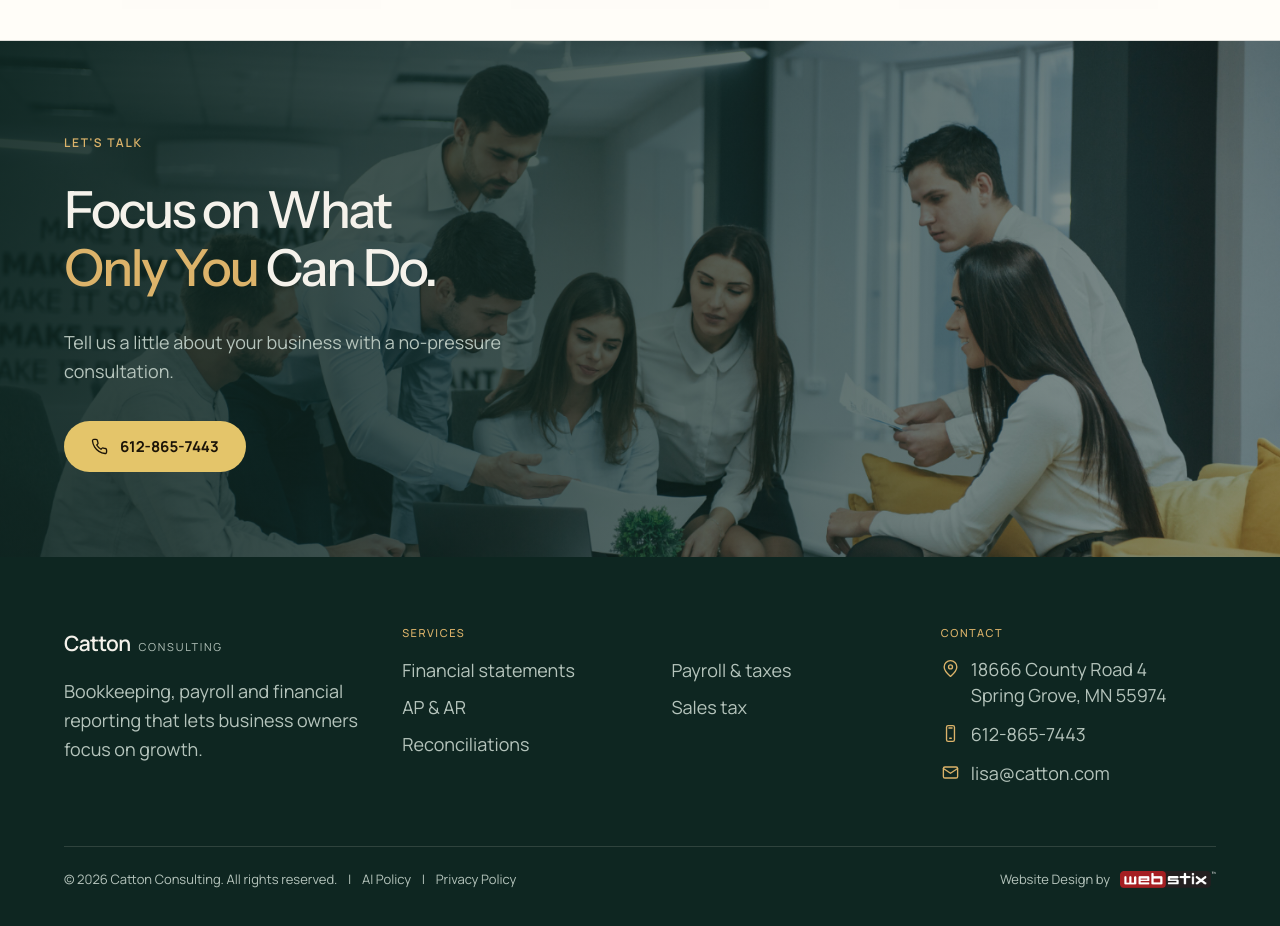
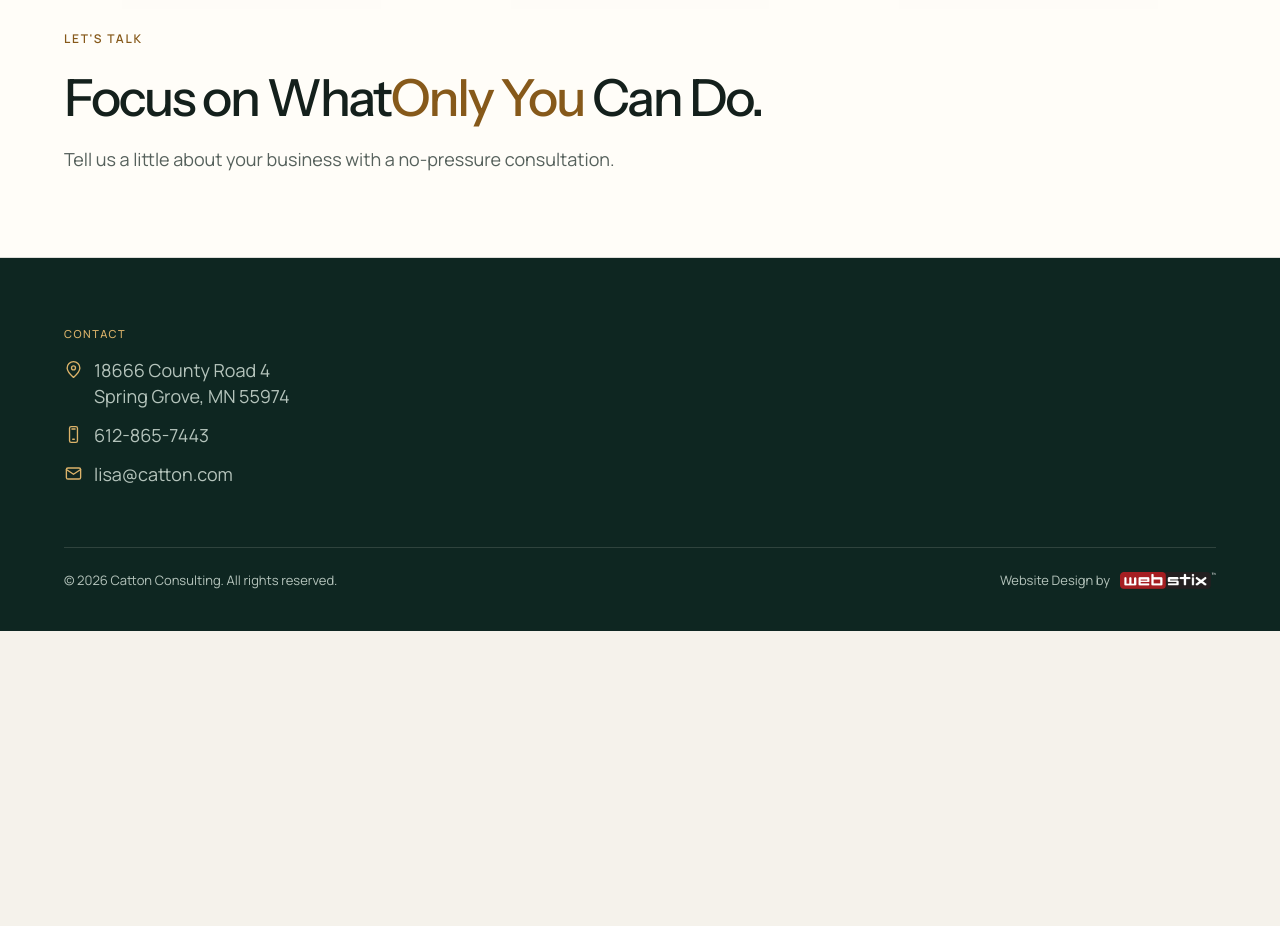
Before and after one commit to webstix-git/Catton-Consulting, a Next.js app: page / in a window 1280 px wide. Shown: the part 2680-3606 px from the top of the page. After the commit the page ends 3311 px from the top, so only its background shows below. Built offline with nearby package versions, Linux system fonts and the light colour scheme.

Commit message:
client feedabcl

```diff
--- a/app/globals.css
+++ b/app/globals.css
@@ -126,6 +126,10 @@ header.nav.scrolled .menu-btn{border-color:var(--line)}
 .service-tags{display:flex;flex-wrap:wrap;gap:8px;margin-top:18px}
 .service-tags span{padding:7px 11px;border:1px solid var(--line);border-radius:var(--r-pill);color:var(--ink-muted);font-size:11px;font-weight:650;letter-spacing:.04em}
 .service-line:first-child .service-tags span{background:rgba(220,179,106,.2);border-color:rgba(168,116,42,.42);color:var(--brass-text);font-weight:750}
+.services-close{max-width:760px;margin-top:18px}
+.services-close h2{margin-top:18px}
+.services-close h2 em{color:var(--brass-text);font-style:normal}
+.services-close p{color:var(--ink-muted);font-size:18px;line-height:1.6;margin-top:18px;max-width:36em}
 
 /* business outcome image section */
 .bleed{position:relative;min-height:760px;display:flex;align-items:center;color:var(--ink);overflow:hidden;background:var(--paper-2)}
--- a/components/HomePage.tsx
+++ b/components/HomePage.tsx
@@ -97,28 +97,16 @@ export function HomePage() {
                 </div>
               </article>
             </div>
-          </div>
-        </section>
-
-        <section className="dark cta" id="contact" aria-labelledby="ct-h">
-          <div className="cta-photo" aria-hidden="true">
-            <img src="/assets/catton-team-collaboration.jpg" alt="" />
-          </div>
-          <div className="wrap cta-grid">
-            <div className="rv">
+            <div className="services-close rv">
               <span className="eyebrow">Let&apos;s talk</span>
-              <h2 className="display" id="ct-h"><span className="heading-line">Focus on What</span><span className="heading-line"><em>Only You</em> Can Do.</span></h2>
-              <p className="l">Tell us a little about your business with a no-pressure consultation.</p>
-              <a className="btn btn-gold" href="tel:+16128657443">
-                <svg viewBox="0 0 24 24" aria-hidden="true"><path d="M22 16.92v3a2 2 0 0 1-2.18 2 19.79 19.79 0 0 1-8.63-3.07 19.5 19.5 0 0 1-6-6A19.79 19.79 0 0 1 2.12 4.18 2 2 0 0 1 4.11 2h3a2 2 0 0 1 2 1.72c.13.96.36 1.9.69 2.8a2 2 0 0 1-.45 2.11L8.09 9.91a16 16 0 0 0 6 6l1.27-1.27a2 2 0 0 1 2.11-.45c.91.33 1.85.56 2.81.69A2 2 0 0 1 22 16.92z" /></svg>
-                612-865-7443
-              </a>
+              <h2 className="h2"><span className="heading-line">Focus on What</span><span className="heading-line"><em>Only You</em> Can Do.</span></h2>
+              <p>Tell us a little about your business with a no-pressure consultation.</p>
             </div>
           </div>
         </section>
       </main>
 
-      <SiteFooter home />
+      <SiteFooter />
     </div>
   );
 }
--- a/components/SiteFooter.tsx
+++ b/components/SiteFooter.tsx
@@ -1,35 +1,8 @@
-import Link from "next/link";
-
-type SiteFooterProps = {
-  home?: boolean;
-};
-
-export function SiteFooter({ home = false }: SiteFooterProps) {
-  const to = (hash: string) => (home ? hash : `/${hash}`);
-
+export function SiteFooter() {
   return (
     <footer>
       <div className="wrap">
         <div className="foot-top">
-          <div>
-            <a href={home ? "#top" : "/"} className="logo">Catton <span>Consulting</span></a>
-            <p style={{ marginTop: 16, maxWidth: "26em" }}>Bookkeeping, payroll and financial reporting that lets business owners focus on growth.</p>
-          </div>
-          <div>
-            <h4>Services</h4>
-            <ul>
-              <li><a href={to("#services")}>Financial statements</a></li>
-              <li><a href={to("#services")}>AP &amp; AR</a></li>
-              <li><a href={to("#services")}>Reconciliations</a></li>
-            </ul>
-          </div>
-          <div>
-            <h4 className="foot-label-spacer" aria-hidden="true">Services</h4>
-            <ul>
-              <li><a href={to("#services")}>Payroll &amp; taxes</a></li>
-              <li><a href={to("#services")}>Sales tax</a></li>
-            </ul>
-          </div>
           <div>
             <h4>Contact</h4>
             <ul className="footer-contact">
@@ -40,7 +13,7 @@ export function SiteFooter({ home = false }: SiteFooterProps) {
           </div>
         </div>
         <div className="foot-bot">
-          <p className="copyline">© <span id="yr">{new Date().getFullYear()}</span> Catton Consulting. All rights reserved. <span className="sep">|</span> <Link href="/ai-policy">AI Policy</Link> <span className="sep">|</span> <Link href="/privacy-policy">Privacy Policy</Link></p>
+          <p className="copyline">© <span id="yr">{new Date().getFullYear()}</span> Catton Consulting. All rights reserved.</p>
           <p className="design-credit">Website Design by <a href="https://www.webstix.com/" target="_blank" rel="noopener" aria-label="Webstix"><span className="webstix-mark"><img src="/assets/webstix-logo.png" alt="Webstix" /></span></a></p>
         </div>
       </div>
```
